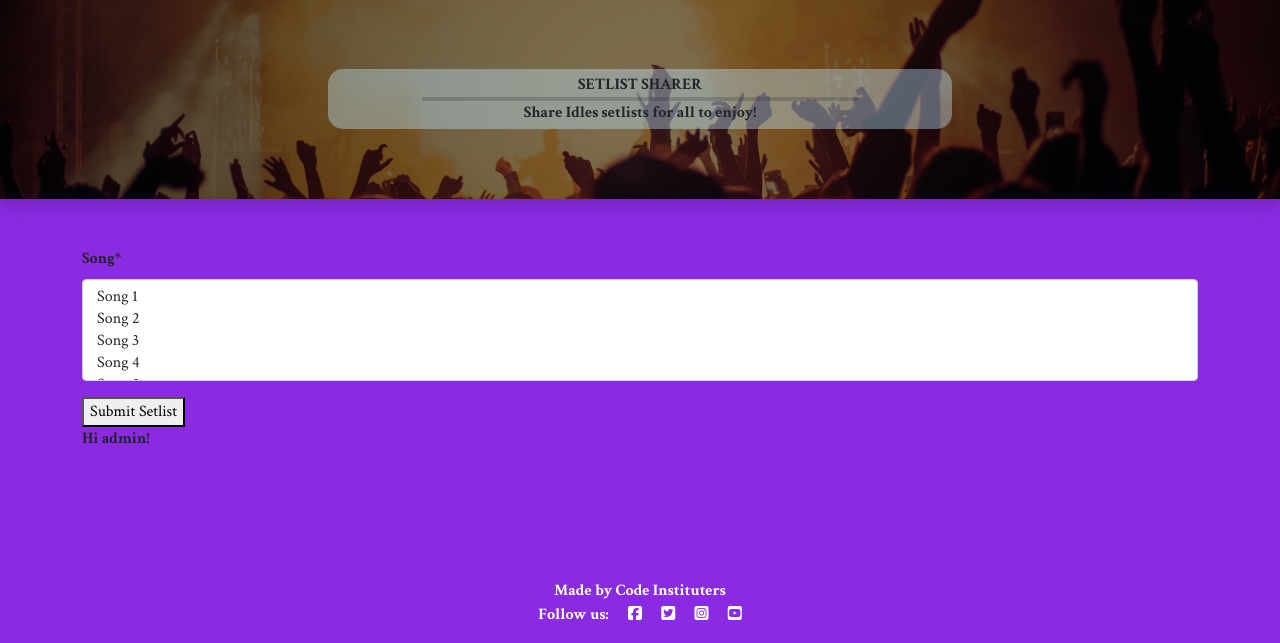
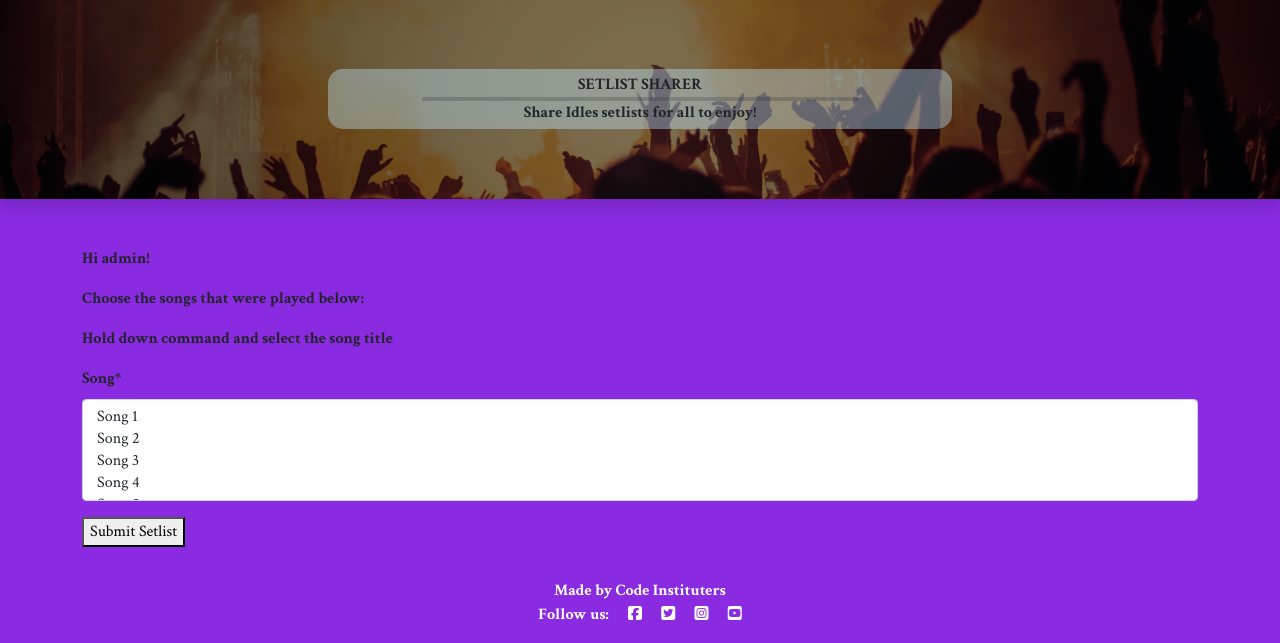
Before and after one commit to mjjstockman/setlistsharer, a Django app: page /setlist/add/5/ in a window 1280 px wide. Shown: the part 157-800 px from the top of the page. Run offline with Django 3.2, Linux system fonts and the light colour scheme; a user stored in the database is signed in; data comes from the database, SQL or seed files in the repository; both versions use the stored data as it was after the commit; some libraries are stand-ins or nearby versions.

Commit message:
Add placeholder setlist/add content

```diff
--- a/setlist/templates/setlist/add.html
+++ b/setlist/templates/setlist/add.html
@@ -1,20 +1,23 @@
 {% extends 'base.html' %}
 
-{% load crispy_forms_filters %}
+<!-- {% load crispy_forms_filters %} -->
 
 {% block content %}
 
 <div class="container">
+
+    <div id="welcome">
+        <p>Hi {{ user }}!</p>
+        <p>Choose the songs that were played below:</p>
+        <p>Hold down command and select the song title </p>
+
+    </div>
 
     <form action="" method="POST">
         {% csrf_token %}
         {{ form | crispy }}
         <button type="submit">Submit Setlist</button>
     </form>
-
-    <div id="welcome">
-        Hi {{ user }}!
-    </div>
 </div>
 
 {% endblock %}
```
Also changed, not shown: db.sqlite3.
